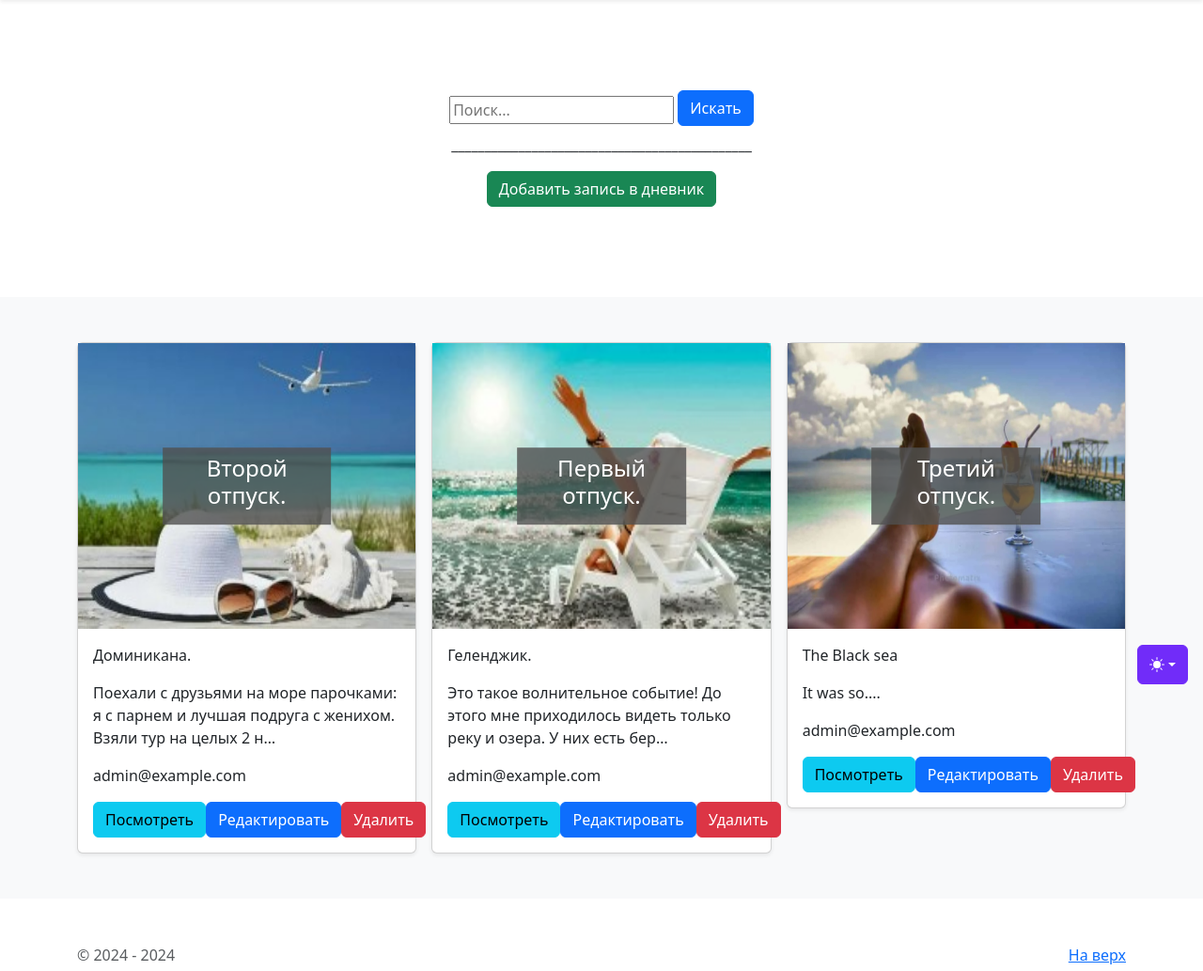
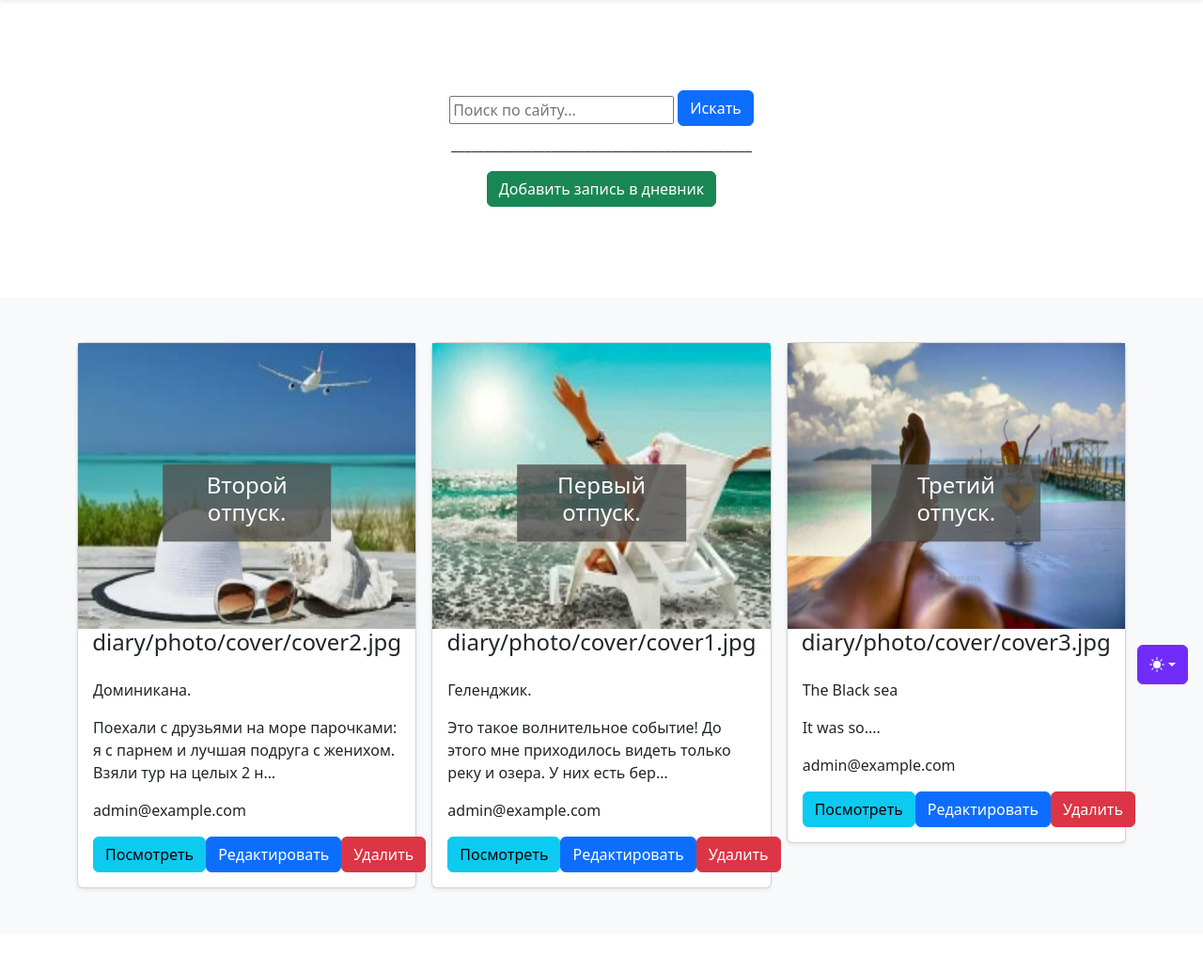
Before and after one commit to SundeevAlex/PersonalDiary, a Django app: page / in a window 1280 px wide. Shown: the part 56-1089 px from the top of the page at 94% size. Run offline with Django 5.2, Linux system fonts and the light colour scheme; a user stored in the database is signed in; data comes from the database, SQL or seed files in the repository; some libraries are stand-ins or nearby versions.

Commit message:
Some fixed

```diff
--- a/diary/models.py
+++ b/diary/models.py
@@ -13,7 +13,7 @@ class Diary(models.Model):
         auto_created=True, verbose_name="Дата создания", **NULLABLE
     )
     updated_at = models.DateField(
-        auto_now_add=True, verbose_name="Дата изменения", **NULLABLE
+        auto_now=True, verbose_name="Дата изменения", **NULLABLE
     )
     topic = models.CharField(
         max_length=50, verbose_name="Тема/заголовок", help_text="Введите тему/заголовок"
--- a/diary/templates/diary/diary_detail.html
+++ b/diary/templates/diary/diary_detail.html
@@ -5,7 +5,13 @@
     <div class="container">
         <div class="col">
             <div class="card shadow-sm">
+                {% if object.image %}
                 <img src="{{ object.image | media_filter }}" width=100% height=100%>
+                {% else %}
+                <div class="card-body">
+                    <h5>Фото события отсутствует.</h5>
+                </div>
+                {% endif %}
                 <div class="card-body">
                     <p class="card-text">Тема: {{ object.topic }}</p>
                     <p class="card-text">Место: {{ object.place }}</p>
--- a/diary/templates/diary/diary_list.html
+++ b/diary/templates/diary/diary_list.html
@@ -10,7 +10,13 @@
             <div class="col">
                 <div class="card shadow-sm">
                     <div class="my_style">
+                        {% if el.image_cover %}
                         <img src="{{ el.image_cover | media_filter }}" style="width: 100%; height: 38vh;">
+                        {% else %}
+                        <img src="{{ 'diary/photo/cover/empty.jpg' | media_filter }}"
+                             style="width: 100%; height: 38vh;">
+                        {% endif %}
+                        <h4>{{ el.image_cover }}</h4>
                         <div class="text-container">
                             <h4>{{ el.topic }}</h4>
                         </div>
--- a/diary/templates/diary/home.html
+++ b/diary/templates/diary/home.html
@@ -195,11 +195,9 @@
     <section class="py-5 text-center container">
         <div class="row py-lg-5">
             <div class="col-lg-6 col-md-8 mx-auto">
-                <!--                <h1 class="fw-light">Album example</h1>-->
-                <!--                <p class="lead text-body-secondary">Здесь Вы можете.</p>-->
                 {% if user.is_authenticated %}
                 <form action="{% url 'diary:search_results' %}" method="get">
-                    <input name="q" type="text" placeholder="Поиск...">
+                    <input name="q" type="text" placeholder="Поиск по сайту...">
                     <button type="submit" class="btn btn-primary mb-2">Искать</button>
                 </form>
                 <p>_____________________________________________</p>
```
Also changed, not shown: diary/migrations/0006_alter_diary_updated_at.py (added), media/diary/photo/cover/empty.jpg (added). Lines whose indentation alone changed are shown as unchanged.
